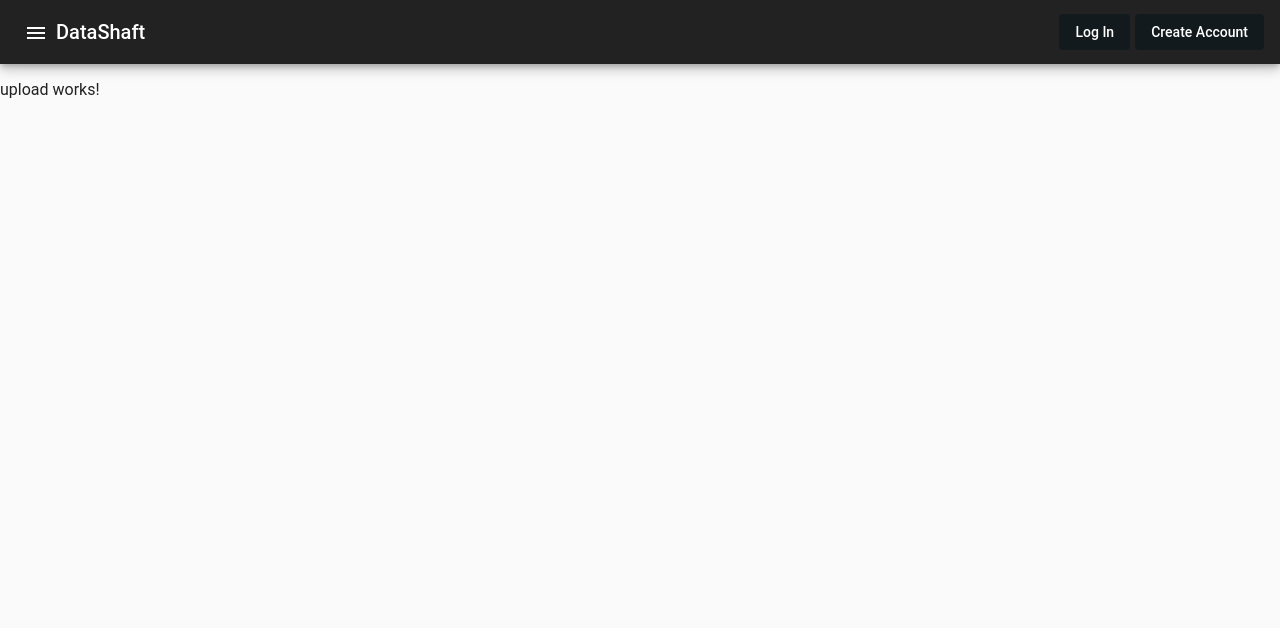
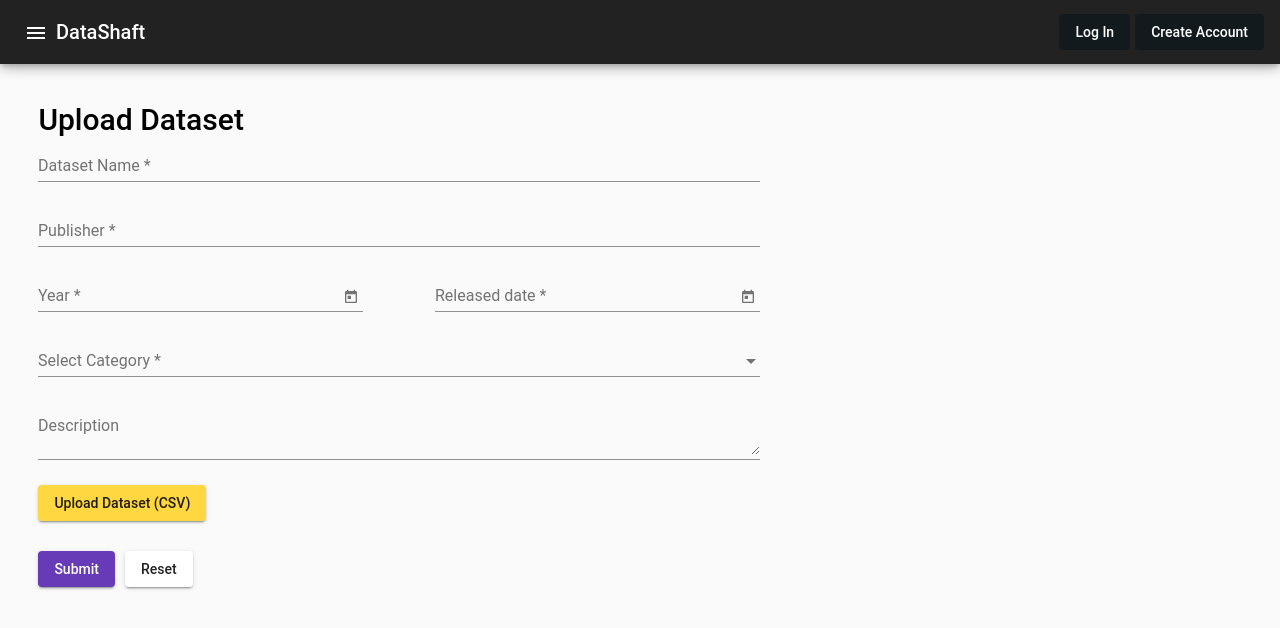
Before and after one commit to SavidyaXCVIII/Data-Visualization-and-Prediction-Portal, an Angular app in the folder frontend-sdgp/: page /upload-dataset in a window 1280 px wide. Shown: the top 628 px of the page. Built offline with nearby package versions, Linux system fonts and the light colour scheme.

Commit message:
Added Upload Dataset Form Edited Category names of side navigation

```diff
--- a/frontend-sdgp/src/app/app.component.html
+++ b/frontend-sdgp/src/app/app.component.html
@@ -17,19 +17,19 @@
             <mat-list-item class="mat-item"><mat-icon class="cat-logo">view_module</mat-icon>Category</mat-list-item>
           </mat-expansion-panel-header>
           <mat-divider></mat-divider>
-              <a routerLink="/upload-dataset" mat-button>one</a>
+          <a routerLink="/upload-dataset" mat-button>Education</a>
           <mat-divider></mat-divider>
-              <a routerLink="/upload-dataset" mat-button>two</a>
+          <a routerLink="/upload-dataset" mat-button>Economic</a>
           <mat-divider></mat-divider>
-              <a routerLink="/upload-dataset" mat-button>three</a>
+          <a routerLink="/upload-dataset" mat-button>Health</a>
           <mat-divider></mat-divider>
-              <a routerLink="/upload-dataset" mat-button>four</a>
+          <a routerLink="/upload-dataset" mat-button>Travel</a>
           <mat-divider></mat-divider>
-              <a routerLink="/upload-dataset" mat-button>five</a>
+          <a routerLink="/upload-dataset" mat-button>Information Technology</a>
           <mat-divider></mat-divider>
-              <a routerLink="/upload-dataset" mat-button>six</a>
+          <a routerLink="/upload-dataset" mat-button>Transport</a>
           <mat-divider></mat-divider>
-              <a routerLink="/upload-dataset" mat-button>seven</a>
+          <a routerLink="/upload-dataset" mat-button>Demography</a>
           <mat-divider></mat-divider>
         </mat-expansion-panel>
         <a class="mat-item" mat-list-item  routerLink="/upload-dataset" ><mat-icon class="item-logo">cloud_upload</mat-icon>Upload Dataset</a>
--- a/frontend-sdgp/src/app/app.module.ts
+++ b/frontend-sdgp/src/app/app.module.ts
@@ -18,6 +18,7 @@
 import {ReactiveFormsModule} from "@angular/forms";
 import {MatCheckboxModule} from "@angular/material/checkbox";
 import {MatCardModule} from "@angular/material/card";
+import {MatNativeDateModule} from "@angular/material/core";
 
 @NgModule({
   declarations: [
@@ -44,7 +45,8 @@
     MatInputModule,
     ReactiveFormsModule,
     MatCheckboxModule,
-    MatCardModule
+    MatCardModule,
+    MatNativeDateModule
   ],
   providers: [],
   bootstrap: [AppComponent]
--- a/frontend-sdgp/src/app/modules/upload-dataset/upload/upload.component.css
+++ b/frontend-sdgp/src/app/modules/upload-dataset/upload/upload.component.css
@@ -0,0 +1,48 @@
+.main {
+  height: 100vh;
+  margin: 3%;
+  color: black;
+}
+
+.heading {
+  font-size: 30px;
+  margin: auto;
+  text-align: center;
+  padding-bottom: 30px;
+}
+
+.upload-form {
+  min-width: 600px;
+}
+
+
+mat-form-field {
+  width: 60%;
+}
+
+.date-picker {
+  width: 27%;
+}
+
+.right {
+  margin-left: 6%;
+}
+
+.button {
+  margin-right: 10px;
+}
+
+.upload {
+  margin: 5px 0 30px 0;
+}
+
+
+.close {
+  margin-left: 30px;
+  color:black;
+}
+
+.close:hover {
+  background-color: #000000  ;
+  color: white;
+}
--- a/frontend-sdgp/src/app/modules/upload-dataset/upload/upload.component.html
+++ b/frontend-sdgp/src/app/modules/upload-dataset/upload/upload.component.html
@@ -1 +1,62 @@
-<p>upload works!</p>
+<div class="main">
+
+  <div class="upload-form">
+    <mat-card-title class="heading">Upload Dataset</mat-card-title> <br>
+
+    <mat-form-field>
+      <mat-label>Dataset Name</mat-label>
+      <input matInput type="text" required>
+    </mat-form-field>
+
+    <mat-form-field>
+      <mat-label>Publisher</mat-label>
+      <input matInput type="text" required>
+    </mat-form-field>
+
+    <br>
+
+    <mat-form-field class="date-picker">
+      <mat-label>Year</mat-label>
+      <input matInput  [matDatepicker]="year" required>
+      <mat-datepicker-toggle matSuffix [for]="year"></mat-datepicker-toggle>
+      <mat-datepicker #year></mat-datepicker>
+    </mat-form-field>
+
+    <mat-form-field class="date-picker right">
+      <mat-label>Released date</mat-label>
+      <input matInput [matDatepicker]="release" required>
+      <mat-datepicker-toggle matSuffix [for]="release"></mat-datepicker-toggle>
+      <mat-datepicker #release></mat-datepicker>
+    </mat-form-field>
+
+    <br>
+
+    <mat-form-field>
+      <mat-label>Select Category</mat-label>
+      <mat-select required>
+        <mat-option value="Education">Education</mat-option>
+        <mat-option value="Economic">Economic</mat-option>
+        <mat-option value="Health">Health</mat-option>
+        <mat-option value="Travel">Travel</mat-option>
+        <mat-option value="Information Technology">Information Technology</mat-option>
+      </mat-select>
+    </mat-form-field>
+
+    <mat-form-field>
+      <mat-label>Description</mat-label>
+      <textarea matInput></textarea>
+    </mat-form-field>
+
+    <br>
+
+    <input #csvInput hidden="true" type="file" onclick="this.value=null" (change)="csvInputChange($event)" accept=".csv"/>
+    <button mat-raised-button class="upload" color="accent" (click)="csvInput.click()">Upload Dataset (CSV)</button>
+    {{csvInput.value}}
+
+    <br>
+
+    <button mat-raised-button class="button"  color="primary" type="submit">Submit</button>
+    <button mat-raised-button class="button"  type="reset"  mat-button>Reset</button>
+  </div>
+
+  </div>
--- a/frontend-sdgp/src/app/modules/upload-dataset/upload/upload.component.ts
+++ b/frontend-sdgp/src/app/modules/upload-dataset/upload/upload.component.ts
@@ -9,6 +9,10 @@
 
   constructor() { }
 
+  csvInputChange(fileInputEvent: any) {
+    console.log(fileInputEvent.target.files[0]);
+  }
+
   ngOnInit() {
   }
 
```
Also changed, not shown: frontend-sdgp/src/app/modules/upload-dataset/upload-dataset.module.ts (+17 -1 lines). Lines whose indentation alone changed are shown as unchanged.
